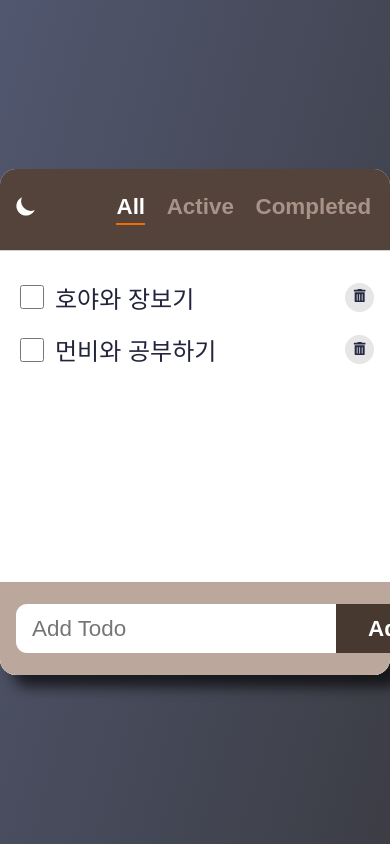
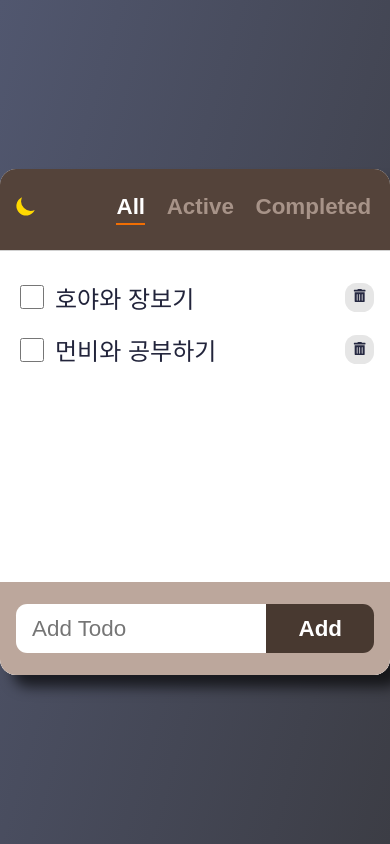
Before and after one commit to eunbi-kang/todo, a React (Create React App) app: page / in a window 390 px wide. Built offline with nearby package versions, Linux system fonts and the light colour scheme.

Commit message:
모바일 화면 입력란 잘림현상 수정

```diff
--- a/src/components/AddTodo/AddTodo.module.css
+++ b/src/components/AddTodo/AddTodo.module.css
@@ -32,3 +32,15 @@
     background-color: var(--color-accent);
     color: var(--color-white);
 }
+
+/*
+ *   디바이스 화면의 너비 0px ~ 768px 범위의 스타일
+ */
+@media screen and (max-width:768px) {
+    .input {
+        width: 80%;
+        flex: 1 1 auto;
+        /* width: */
+        padding: 0.7rem 1rem;
+    }
+}
--- a/src/components/Header/Header.module.css
+++ b/src/components/Header/Header.module.css
@@ -35,7 +35,7 @@
 
 .button {
     background-color: transparent;
-    color: white;
+    color: #ffd900;
     font-size: 1.5rem;
 }
 
--- a/src/components/Todo/Todo.module.css
+++ b/src/components/Todo/Todo.module.css
@@ -25,7 +25,8 @@
     height: 1.8rem;
     background-color: var(--color-gray);
     filter: brightness(110%);
-    border-radius: 100%;
+    /* border-radius: 100%; */
+    border-radius: 40%;
     transition: all 150ms ease-out;
 }
 
```
